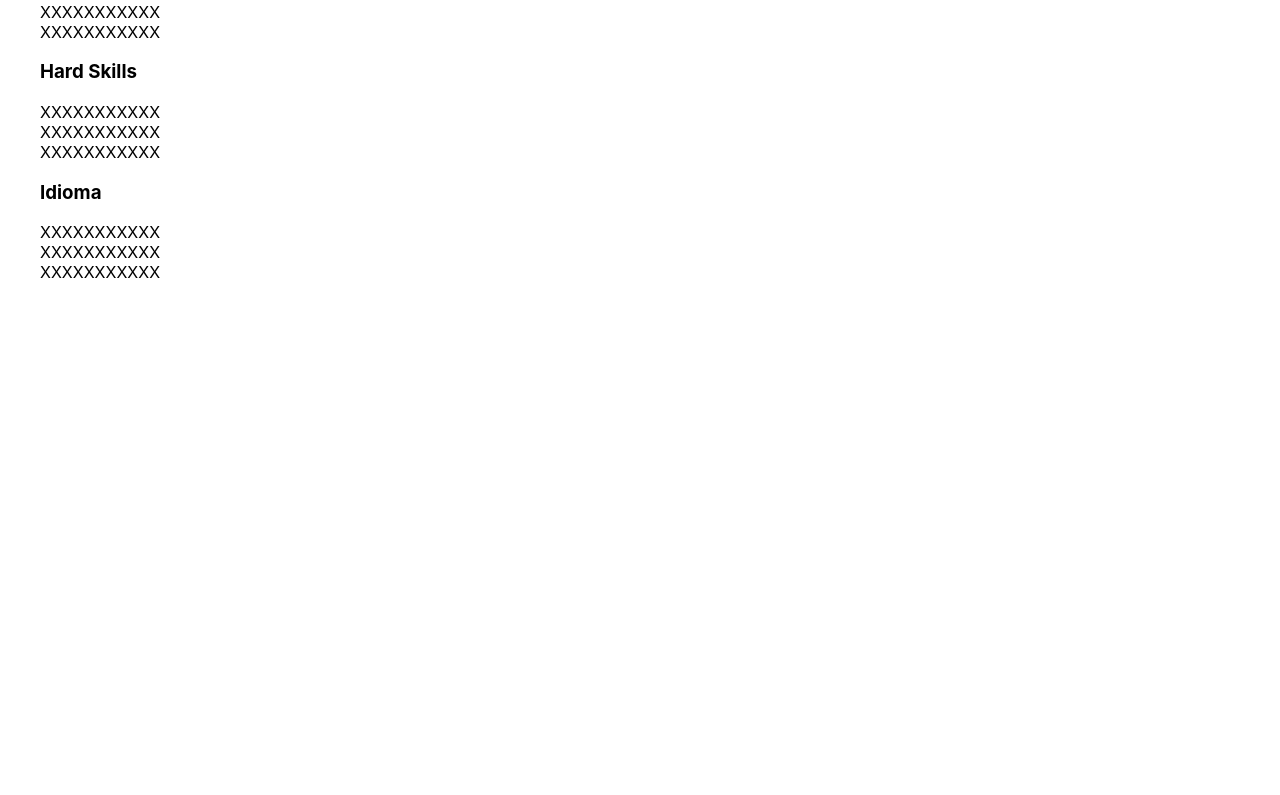
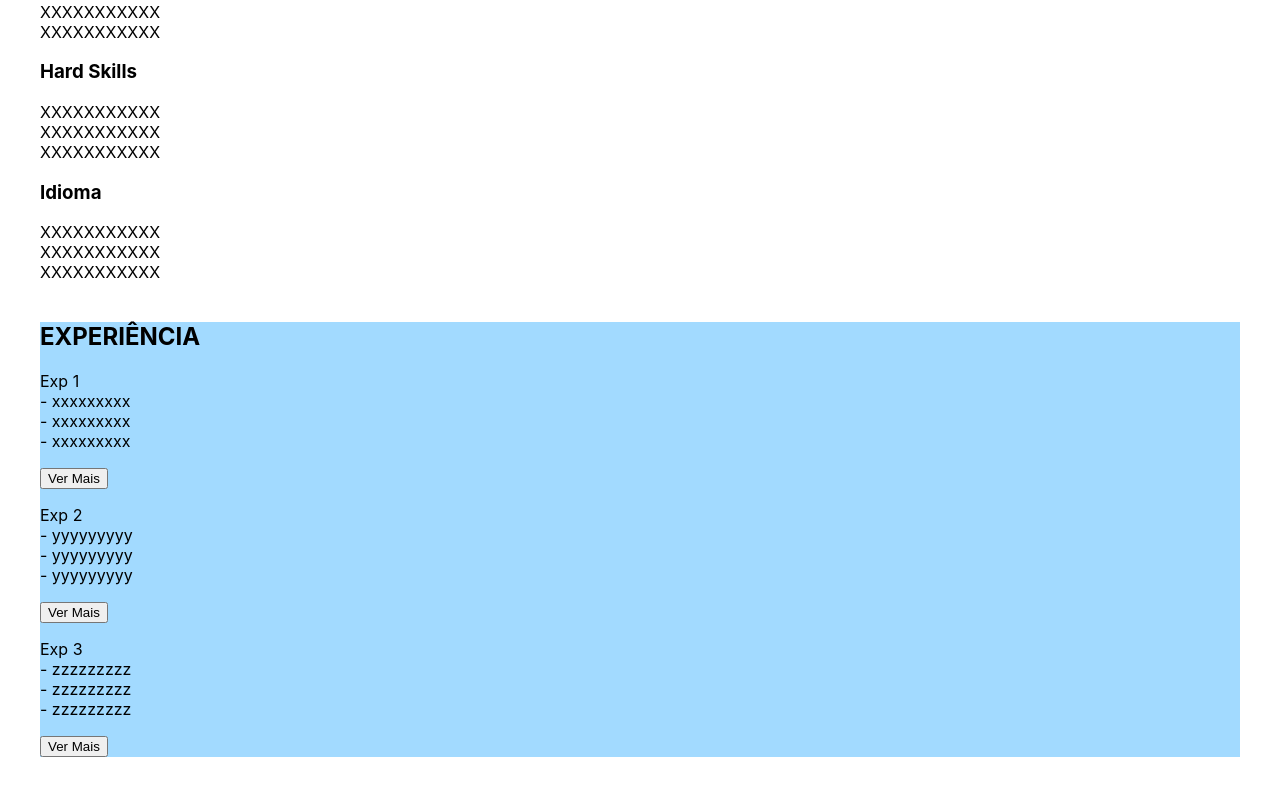
Before and after one commit to dehdeus/curriculo, a React (Create React App) app: page / in a window 1280 px wide. Shown: the part 871-1666 px from the top of the page. Before the commit the page ends 1193 px from the top, so only its background shows below. Built offline with nearby package versions, Linux system fonts and the light colour scheme.

Commit message:
feature: experiência

```diff
--- /dev/null
+++ b/src/components/experiencia.css
@@ -0,0 +1,4 @@
+#exp {
+    margin: 40px;
+    background-color: rgb(162, 218, 255);
+}
--- /dev/null
+++ b/src/components/experiencia.js
@@ -0,0 +1,40 @@
+import React from 'react';
+import Button from 'react-bootstrap/Button';
+import './experiencia.css'
+
+function Experiencia () {
+    return (
+        <section id="exp">
+            <h2>EXPERIÊNCIA</h2>
+            <div>
+                <p>
+                    Exp 1 <br />
+                    - xxxxxxxxx<br />
+                    - xxxxxxxxx<br />
+                    - xxxxxxxxx<br />
+                </p>
+                <Button variant="outline-primary" onclick="vermais1">Ver Mais</Button>
+            </div>
+            <div>
+                <p>
+                    Exp 2 <br />
+                    - yyyyyyyyy<br />
+                    - yyyyyyyyy<br />
+                    - yyyyyyyyy<br />
+                </p>
+                <Button variant="outline-primary" onclick="vermais2">Ver Mais</Button>
+            </div>
+            <div>
+                <p>
+                    Exp 3 <br />
+                    - zzzzzzzzz<br />
+                    - zzzzzzzzz<br />
+                    - zzzzzzzzz<br />
+                </p>
+                <Button variant="outline-primary" onclick="vermais3">Ver Mais</Button>
+            </div>
+        </section>
+    )
+}
+
+export default Experiencia
--- a/src/index.js
+++ b/src/index.js
@@ -4,7 +4,8 @@ import './index.css';
 import App from './App';
 import Menu from './components/menu.js';
 import Sobre from './components/sobre.js';
-import Skills from './components/skills.js'
+import Skills from './components/skills.js';
+import Experiencia from './components/experiencia.js';
 import reportWebVitals from './reportWebVitals';
 
 ReactDOM.render(
@@ -13,6 +14,7 @@ ReactDOM.render(
     <Sobre />
     <App />
     <Skills />
+    <Experiencia />
   </React.StrictMode>,
   document.getElementById('root')
 );
```
